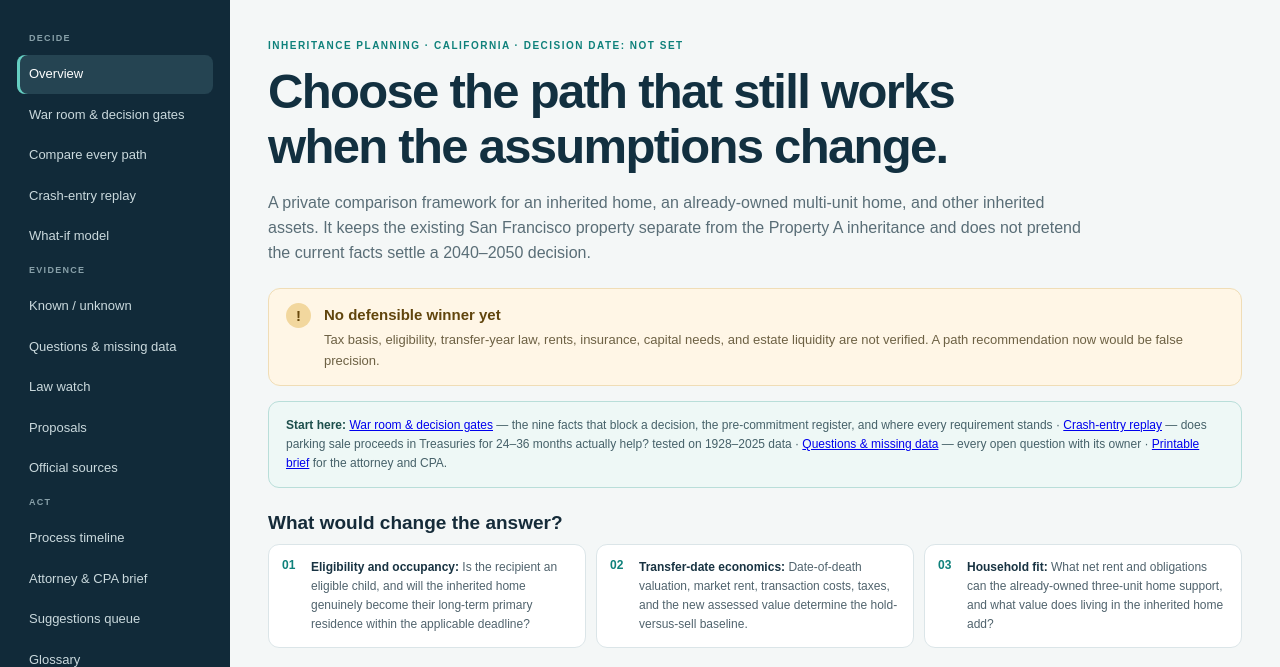
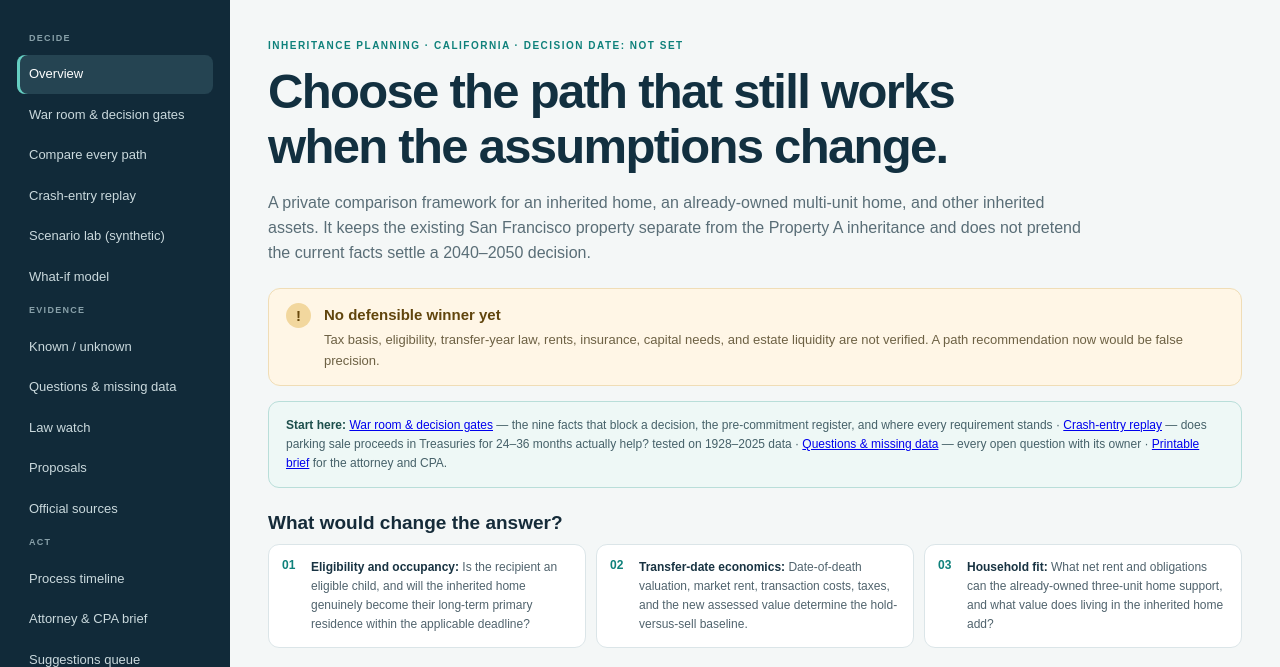
Before and after one commit to kanlerxz87-cyber/TinoDash2, a plain HTML site: page index.html in a window 1280 px wide. Shown: the part 78-745 px from the top of the page. Drawn offline with Linux system fonts and the light colour scheme.

Commit message:
Link the scenario lab from the dashboard and test it in CI
The decision-lab surface merged in PR #22 was unreachable from the live
dashboard. Add it to the nav and run its 55 tests in the validate workflow so
the two public surfaces cannot drift apart unnoticed.

Co-authored-by: arena-agent <297053741+arena-agent@users.noreply.github.com>

```diff
--- a/index.html
+++ b/index.html
@@ -22,6 +22,7 @@
       <a class="nav-link" href="war-room.html">War room &amp; decision gates</a>
       <a class="nav-link" href="comparison.html">Compare every path</a>
       <a class="nav-link" href="crash-replay.html">Crash-entry replay</a>
+      <a class="nav-link" href="decision-lab/index.html">Scenario lab (synthetic)</a>
       <a class="nav-link" href="#scenarios">What-if model</a>
       <p class="nav-label">EVIDENCE</p>
       <a class="nav-link" href="#facts">Known / unknown</a>
```
Also changed, not shown: .github/workflows/pages.yml.
